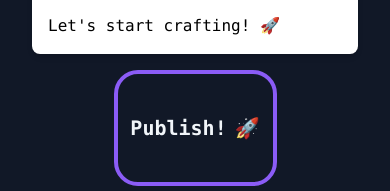
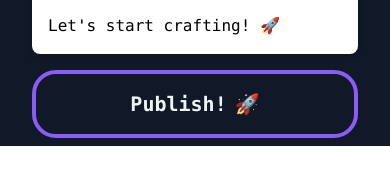
Before and after one commit to tlagoda/linkedinai, a Next.js app: page /generate in a window 390 px wide. Shown: the part 1055-1246 px from the top of the page. After the commit the page ends 1201 px from the top, so only its background shows below. Built offline with nearby package versions, Linux system fonts and the light colour scheme; no server answers; the database is empty; sample sign-in values are in the browser's storage.

Commit message:
publish btn mobile

```diff
--- a/src/app/components/PublishButton.tsx
+++ b/src/app/components/PublishButton.tsx
@@ -8,7 +8,7 @@ export default function PublishButton({ content }: { content: string }) {
   return (
     <button
       onClick={share}
-      className="text-xl font-bold w-1/2 mx-auto h-3/5 py-10 border-violet-500 border-4 text-slate-100 rounded-3xl transition-colors duration-200 flex items-center justify-center hover:bg-purple-800 hover:text-white hover:border-purple-800"
+      className="text-xl font-bold w-full md:w-1/2 md:mr-4 mx-auto h-3/5 py-4 md:py-10 border-violet-500 border-4 text-slate-100 px-4 rounded-3xl transition-colors duration-200 flex items-center justify-center hover:bg-purple-800 hover:text-white hover:border-purple-800"
     >
       Publish!{" "}
       <span role="img" aria-label="Rocket" className="ml-2">
--- a/src/app/generate/page.tsx
+++ b/src/app/generate/page.tsx
@@ -114,7 +114,9 @@ export default function Page() {
               />{" "}
             </div>
             {!tailwindMd && !customPrompt && (
-              <PublishButton content={content} />
+              <div className="w-full h-1/4">
+                <PublishButton content={content} />
+              </div>
             )}
             {tailwindMd && (
               <div className="h-1/4 flex items-center">
```
